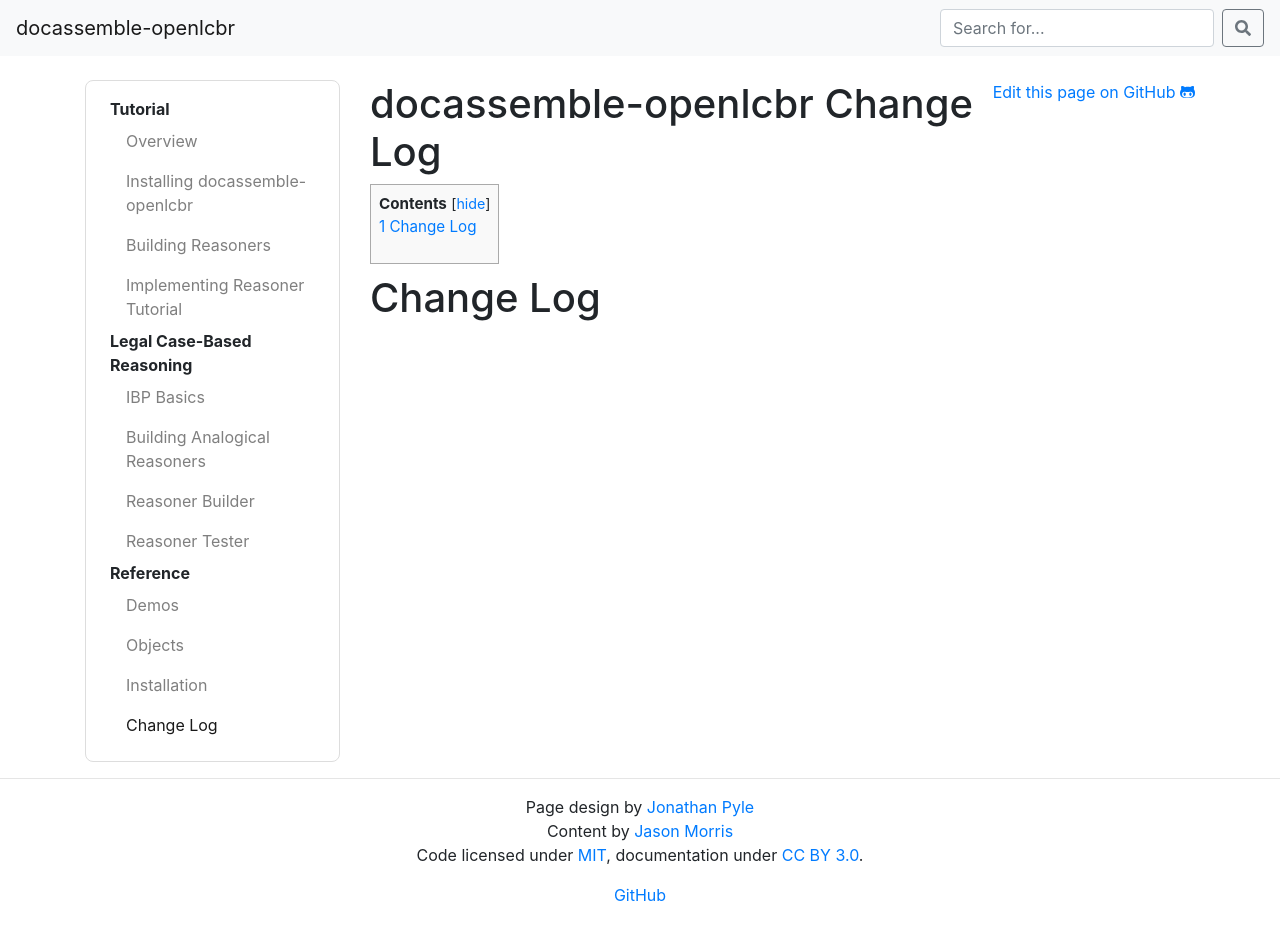
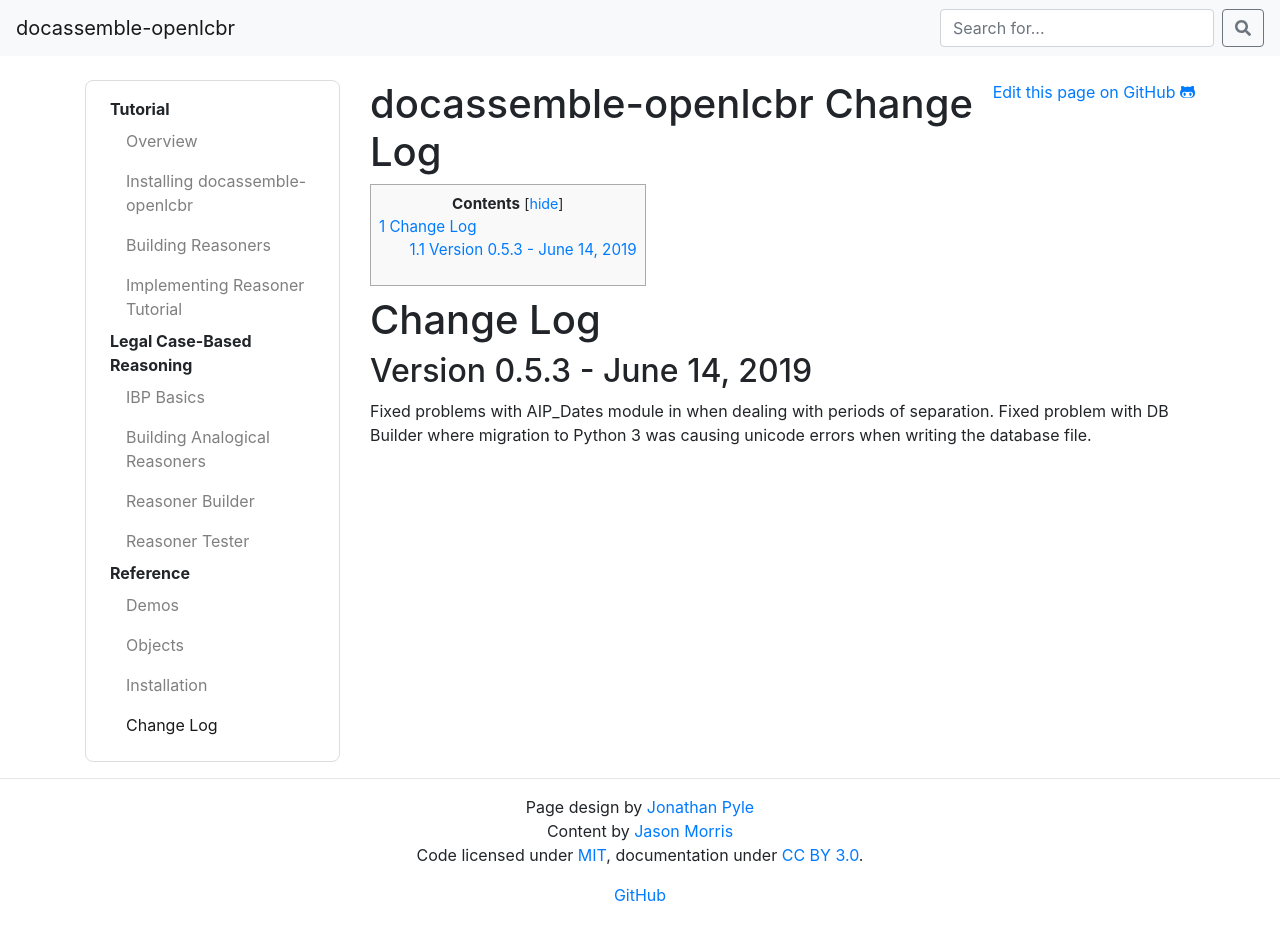
Before and after one commit to Gauntlet173/docassemble-openlcbr, a Jekyll site: the page built from _docs/change_log.md, in a window 1280 px wide. Built offline with Jekyll 4.4.1, drawn with Linux system fonts in a browser that asks for light colours; comment, search, counter and statistics services are not loaded.

Commit message:
Update change log for 0.5.3

```diff
--- a/_docs/change_log.md
+++ b/_docs/change_log.md
@@ -4,3 +4,6 @@
 short_title: Change Log
 ---
 # Change Log
+## Version 0.5.3 - June 14, 2019
+Fixed problems with AIP\_Dates module in when dealing with periods of separation.
+Fixed problem with DB Builder where migration to Python 3 was causing unicode errors when writing the database file.
```
